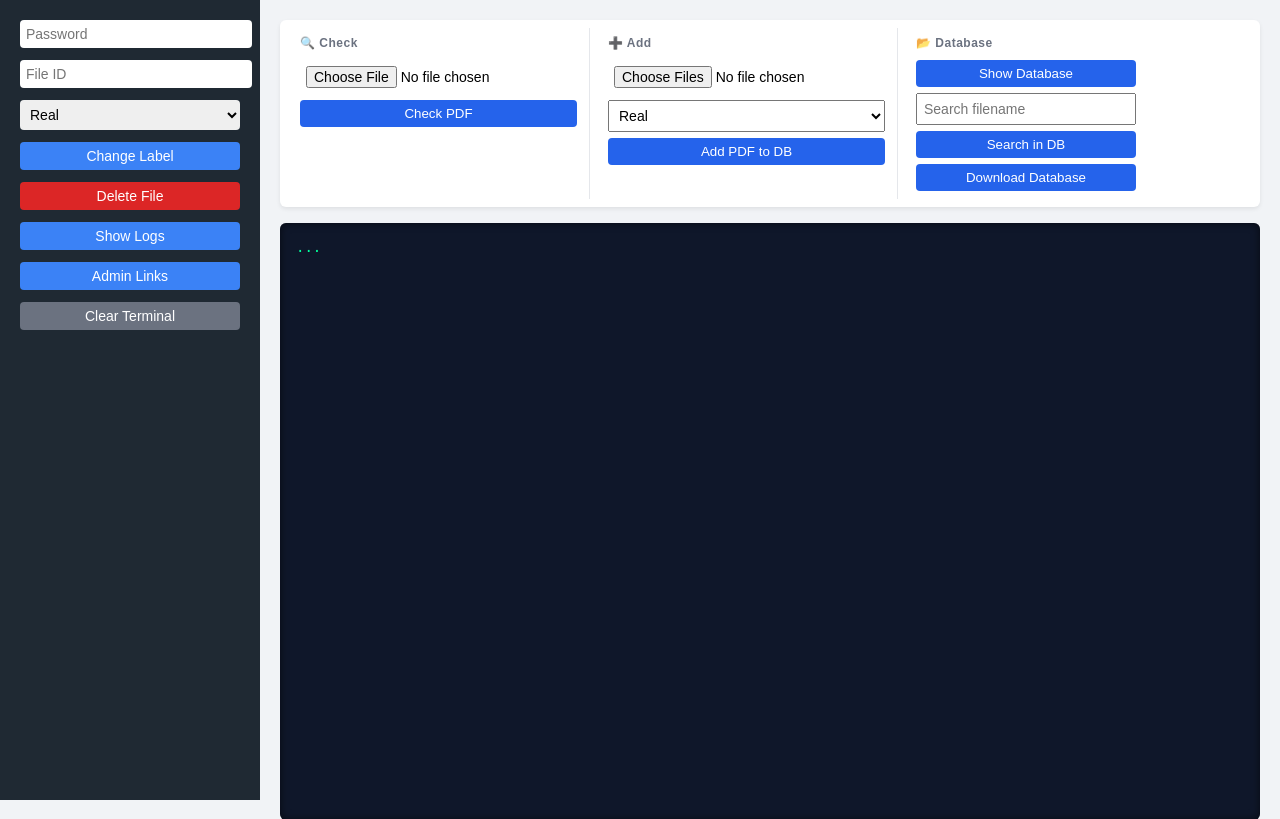
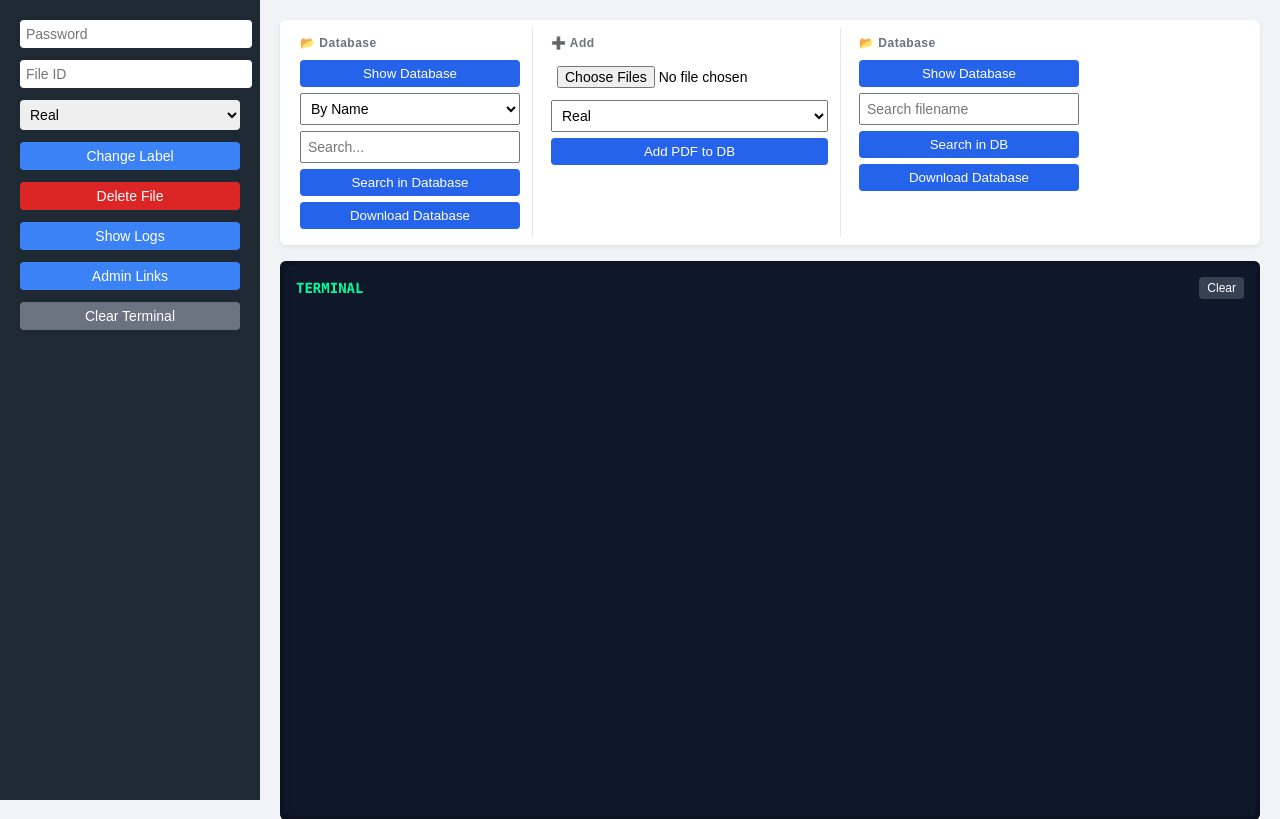
Before and after one commit to ByPro8/PDF-BOT, a FastAPI app: page / in a window 1280 px wide. Shown: the top 819 px of the page. Run offline with FastAPI, Linux system fonts and the light colour scheme.

Commit message:
UI polish, multi-PDF upload, unified search, improved terminal layout

```diff
--- a/templates/index.html
+++ b/templates/index.html
@@ -188,6 +188,16 @@
       letter-spacing: 0.5px;
       margin-bottom: 4px;
     }
+
+    .terminal {
+      display: flex;
+      flex-direction: column;
+    }
+
+    #out {
+      flex: 1;
+      overflow-y: auto;
+    }
   </style>
 </head>
 
@@ -233,15 +243,26 @@
 
 
         <!-- ===== CHECK ===== -->
+        <!-- ===== DATABASE ===== -->
         <div class="block">
 
-          <div class="title">🔍 Check</div>
+          <div class="title">📂 Database</div>
 
-          <input id="checkFile" type="file" accept="application/pdf">
+          <button onclick="loadDB()">Show Database</button>
 
-          <button onclick="checkPdf()">Check PDF</button>
+          <select id="searchType">
+            <option value="name">By Name</option>
+            <option value="id">By ID</option>
+          </select>
+
+          <input id="searchBox" placeholder="Search...">
+
+          <button onclick="searchDB()">Search in Database</button>
+
+          <button onclick="downloadDB()">Download Database</button>
 
         </div>
+
 
 
         <!-- ===== ADD ===== -->
@@ -282,10 +303,34 @@
 
       <!-- ---------- TERMINAL ---------- -->
 
-      <div id="out" class="terminal">
-        ...
+      <div class="terminal">
+
+        <div style="
+    display:flex;
+    justify-content:space-between;
+    align-items:center;
+    margin-bottom:8px;
+  ">
+
+          <strong>TERMINAL</strong>
+
+          <button onclick="clearLog()" style="
+        background:#374151;
+        color:white;
+        border:none;
+        padding:4px 8px;
+        border-radius:4px;
+        cursor:pointer;
+        font-size:12px;
+      ">
+            Clear
+          </button>
+
+        </div>
+
+        <div id="out" style="white-space:pre-wrap"></div>
+
       </div>
-
 
     </div>
 
@@ -475,7 +520,8 @@
 
   async function searchDB() {
 
-    const q = document.getElementById("searchBox").value;
+    const q = document.getElementById("searchBox").value.trim();
+    const type = document.getElementById("searchType").value;
 
     if (!q) {
       show("❌ Enter search text");
@@ -486,7 +532,43 @@
 
     try {
 
-      const r = await fetch("/search?q=" + encodeURIComponent(q));
+      let url = "";
+
+      // Search by ID
+      if (type === "id") {
+
+        if (isNaN(q)) {
+          show("❌ ID must be a number");
+          return;
+        }
+
+        url = "/files";
+
+        const r = await fetch(url);
+        const list = await r.json();
+
+        const f = list.find(x => x.id == q);
+
+        if (!f) {
+          show("❌ No file with this ID");
+          return;
+        }
+
+        const link = location.origin + "/open/" + f.id;
+
+        outEl.innerHTML =
+          "<b>🔍 SEARCH RESULT</b><br><br>" +
+          `#${f.id} | ${f.label.toUpperCase()} | ${f.filename}<br>` +
+          `<a class="open-btn" target="_blank" href="${link}">Open PDF</a>`;
+
+        return;
+      }
+
+
+      // Search by name
+      url = "/search?q=" + encodeURIComponent(q);
+
+      const r = await fetch(url);
       const list = await r.json();
 
       if (!list.length) {
@@ -513,6 +595,7 @@
 
     }
   }
+
 
 
   // ================= LABEL =================
```
